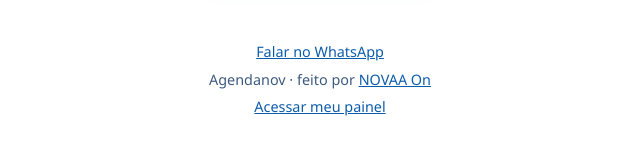
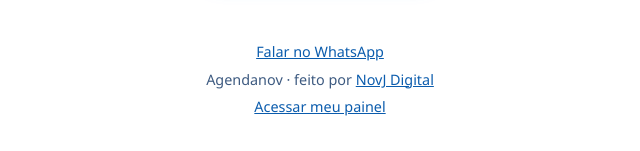
Before and after one commit to JhemisonSSz/Agendanov, a website: page public/index.html in a window 1280 px wide. Shown: the part 1777-1928 px from the top of the page, 320-960 px from the left. Drawn offline with Linux system fonts and the light colour scheme.

Commit message:
Rodape com a marca NovJ Digital
Co-Authored-By: Claude Haiku 5.5 <noreply@anthropic.com>

```diff
--- a/public/index.html
+++ b/public/index.html
@@ -107,7 +107,7 @@
 
   <footer class="rodape">
     <p><a href="https://wa.me/5573988045634?text=Ol%C3%A1!%20Vi%20o%20Agendanov%20e%20quero%20agendamento%20online%20no%20meu%20neg%C3%B3cio.">Falar no WhatsApp</a></p>
-    <p>Agendanov · feito por <a href="https://novj.web.app">NOVAA On</a></p>
+    <p>Agendanov · feito por <a href="https://novj.web.app">NovJ Digital</a></p>
     <p><a href="/painel">Acessar meu painel</a></p>
   </footer>
 </body>
```
Also changed, not shown: tests/inicio.test.js (+2 -2 lines).
